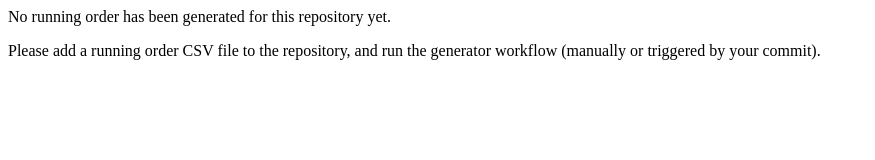
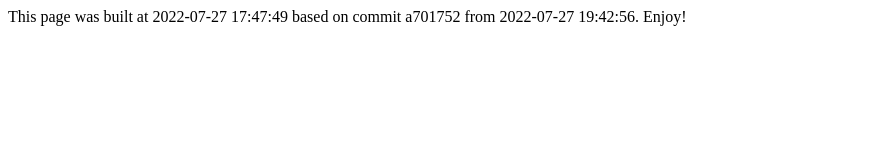
Before and after one commit to n-st/running-order-TEMPLATE, a plain HTML site: page index.html in a window 1280 px wide. Shown: the whole page, without its empty margins (0-875 px from the left). Drawn offline with Linux system fonts and the light colour scheme.

Commit message:
Generated from commit a701752 (repo n-st/running-order-TEMPLATE)

```diff
--- a/index.html
+++ b/index.html
@@ -1,12 +1 @@
-<html>
-    <head>
-        <title>Running Order Generator: Empty output</title>
-    </head>
-    <body>
-        <p>
-        No running order has been generated for this repository yet.
-        </p>
-        <p>
-        Please add a running order CSV file to the repository, and run the generator workflow (manually or triggered by your commit).
-        </p>
-    </body>
+<html><head><title>Test</title></head><body>This page was built at 2022-07-27 17:47:49 based on commit a701752 from 2022-07-27 19:42:56. Enjoy!</body>
```
